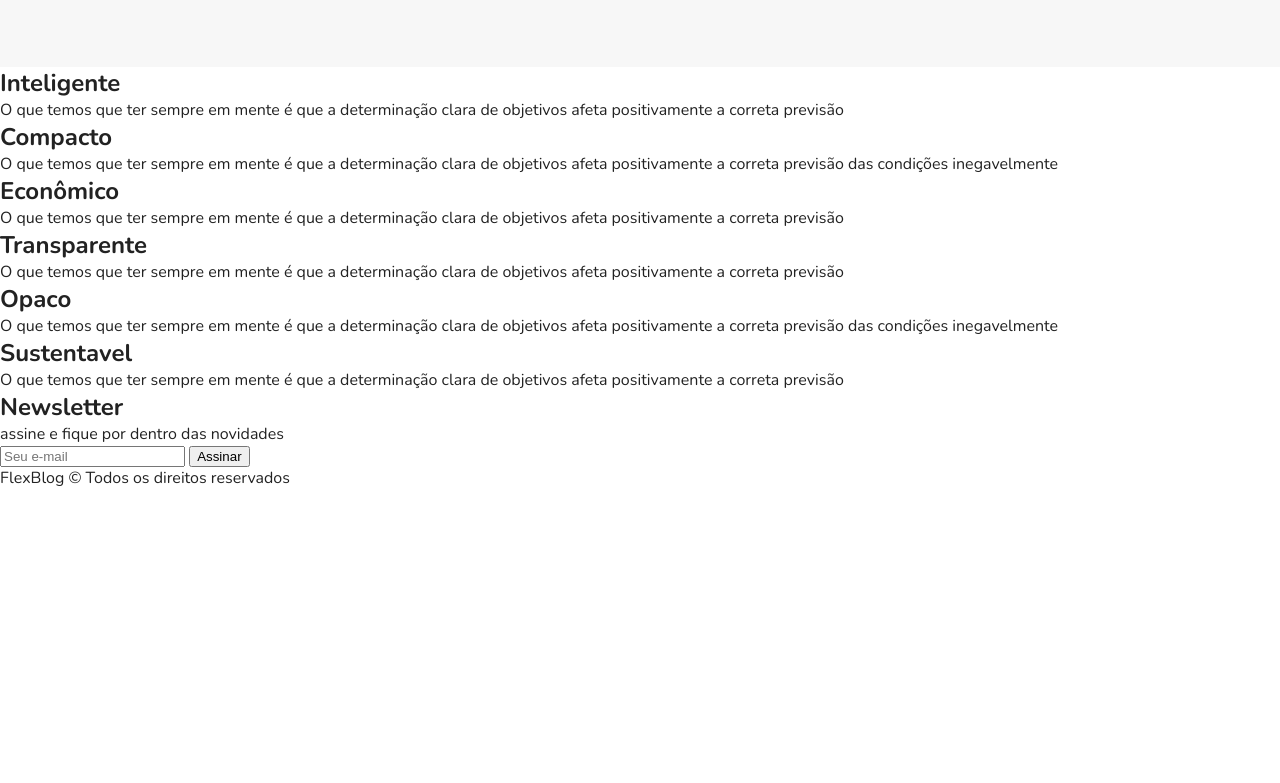
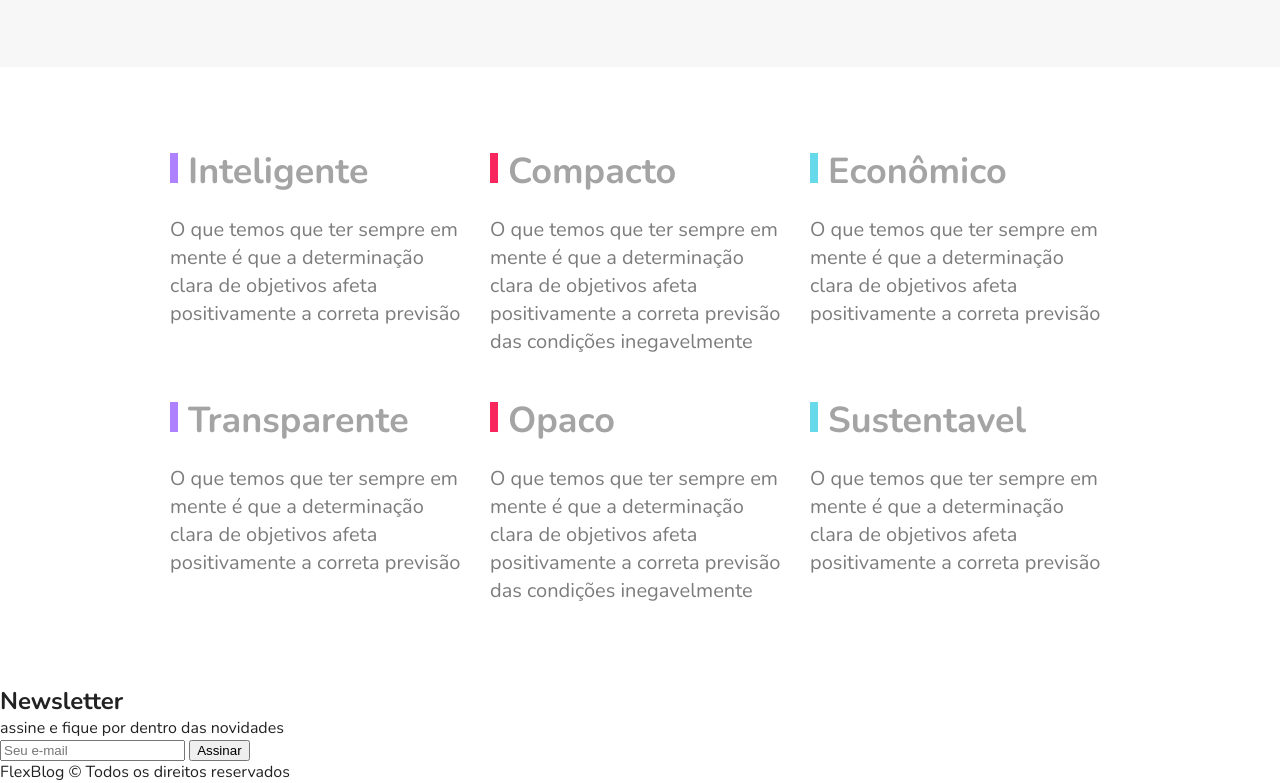
Before and after one commit to vleonecezar/flexblog, a plain HTML site: page index.html in a window 1280 px wide. Shown: the part 2419-3202 px from the top of the page. Before the commit the page ends 2908 px from the top, so only its background shows below. Drawn offline with nearby package versions, Linux system fonts and the light colour scheme.

Commit message:
estilo qualidade

```diff
--- a/css/style.css
+++ b/css/style.css
@@ -264,3 +264,50 @@ img {
     order: -2;
   }
 }
+
+/* Quality */
+
+.quality {
+  max-width: 960px;
+  margin: 60px auto;
+  display: flex;
+  flex-wrap: wrap;
+}
+
+.quality-item {
+  flex: 1 1 300px;
+  margin: 20px 10px;
+}
+
+.quality-item h2 {
+  font-size: 2.25em;
+  color: #a4a4a4;
+  margin-bottom: 20px;
+}
+
+.quality-item h2::before {
+  content: "";
+  display: inline-block;
+  width: 8px;
+  height: 30px;
+  margin-right: 10px;
+  background: blue;
+}
+
+.quality-item:nth-of-type(3n+1) h2::before {
+  background: #ae81ff;
+}
+
+.quality-item:nth-of-type(3n+2) h2::before {
+  background: #f9265e;
+}
+
+.quality-item:nth-of-type(3n+3) h2::before {
+  background: #66d9eb;
+}
+
+.quality-item p {
+  font-size: 1.25em;
+  line-height: 1.4;
+  color: #7c7c7c;
+}
```
